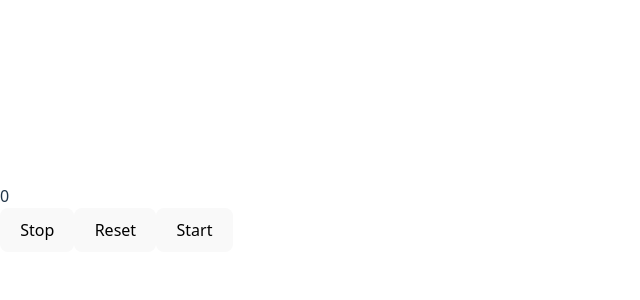
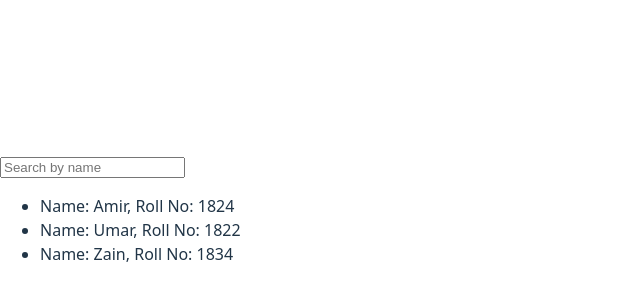
Before and after one commit to AmirShabbir99/Practice, a React (Vite) app in the folder vite/: page / in a window 1280 px wide. Shown: the part 182-482 px from the top of the page, without its empty margins (0-640 px from the left). Built offline with nearby package versions, Linux system fonts and the light colour scheme.

Commit message:
search item

```diff
--- a/vite/src/App.tsx
+++ b/vite/src/App.tsx
@@ -1,35 +1,37 @@
-import { useEffect, useRef, useState } from "react";
+import { useState } from "react";
 
-const App: React.FC = () => {
-  const [count, setCount] = useState<number>(0);
-  const interval = useRef<NodeJS.Timeout | null>(null);
+const App = () => {
+  const arr = [
+    { name: "Amir", rollNo: "1824" },
+    { name: "Umar", rollNo: "1822" },
+    { name: "Zain", rollNo: "1834" },
+  ];
 
-  const startCounter = () => {
-    stopCounter(); // Clear any existing interval
-    interval.current = setInterval(() => {
-      setCount((prevCount) => prevCount + 1);
-    }, 10);
-  };
+  const [searchTerm, setSearchTerm] = useState<string>("");
 
-  const stopCounter = () => {
-
-      clearInterval(interval.current);
-
-
-  };
-
-  const resetCounter = () => {
-    stopCounter();
-    setCount(0);
-  };
+  // Filter data based on search term
+const filteredData = arr.filter((item) =>
+  item.name.toLowerCase().includes(searchTerm.toLowerCase()) ||
+  item.rollNo.toLowerCase().includes(searchTerm.toLowerCase())
+);
 
   return (
-    <div>
-      <div>{count}</div>
-      <button onClick={stopCounter}>Stop</button>
-      <button onClick={resetCounter}>Reset</button>
-       <button onClick={startCounter}>Start</button>
-    </div>
+    <>
+      <input
+        type="text"
+        placeholder="Search by name"
+        onChange={(e) => setSearchTerm(e.target.value)}
+        value={searchTerm}
+      />
+
+      <ul>
+        {filteredData.map((item, index) => (
+          <li key={index}>
+            Name: {item.name}, Roll No: {item.rollNo}
+          </li>
+        ))}
+      </ul>
+    </>
   );
 };
 
```
